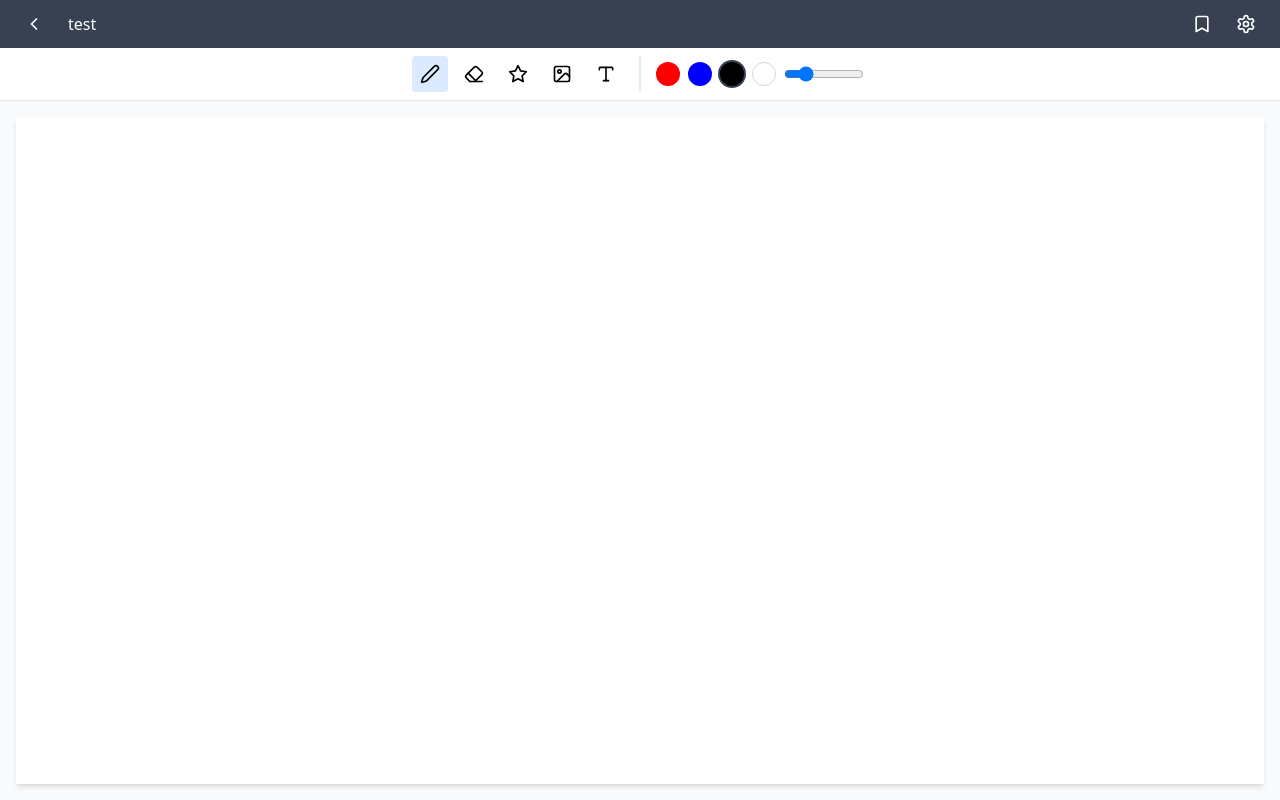
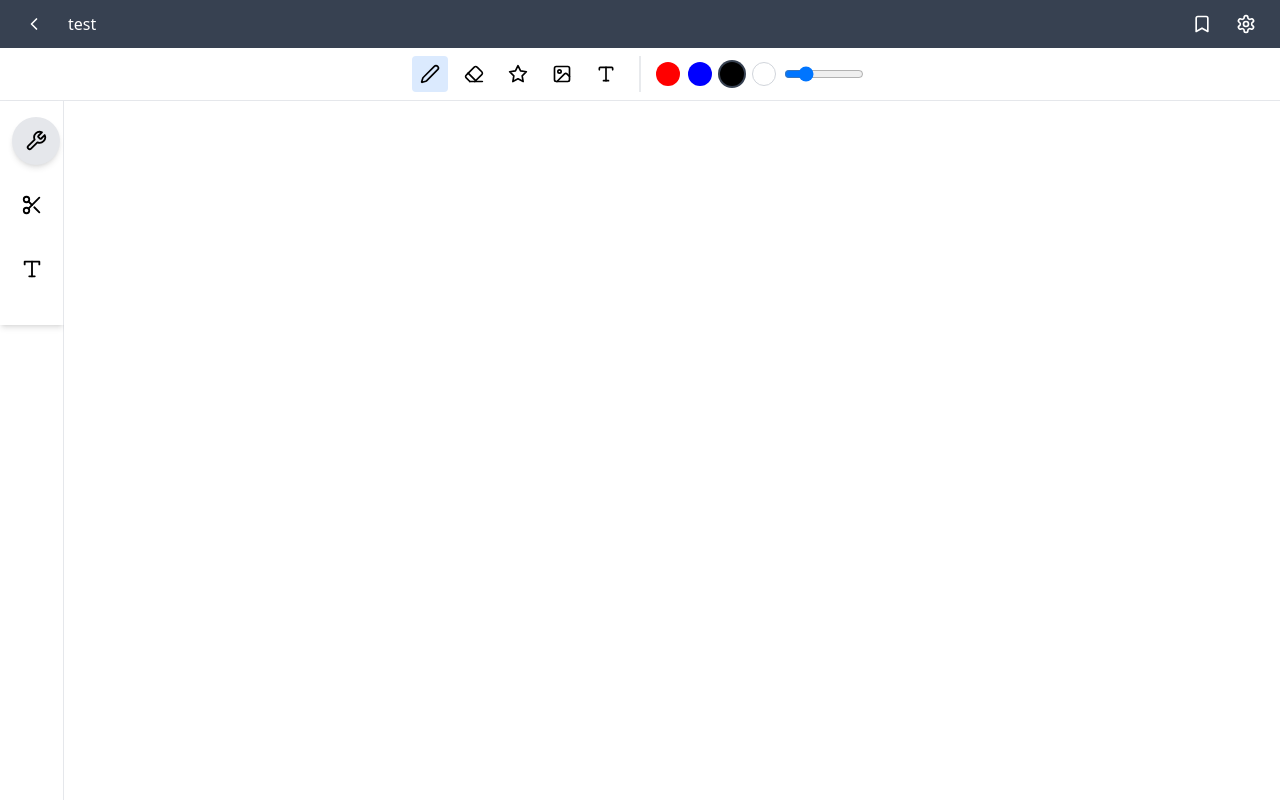
Before and after one commit to Gagam98/CustomDiary, a React (Vite) app: page /canvas in a window 1280 px wide. Built offline with nearby package versions, Linux system fonts and the light colour scheme.

Commit message:
사이드바 단순 연결

```diff
--- a/src/hooks/StickerPhysics.tsx
+++ b/src/hooks/StickerPhysics.tsx
@@ -1,12 +1,20 @@
 import { useEffect, useRef } from "react";
 import { Engine, Render, World, Bodies, Body } from "matter-js";
-import { FC } from "react";
+
+interface Shape {
+  id: string;
+  shape: string;
+  x: number;
+  y: number;
+  size: number;
+  color: string;
+}
 
 interface StickerPhysicsProps {
-  shapes: any[];
+  shapes: Shape[];
 }
 
-const StickerPhysics: FC<StickerPhysicsProps> = ({ shapes }) => {
+const StickerPhysics: React.FC<StickerPhysicsProps> = ({ shapes }) => {
   const canvasRef = useRef<HTMLDivElement>(null);
   const engineRef = useRef<Matter.Engine | null>(null);
   const renderRef = useRef<Matter.Render | null>(null);
@@ -15,47 +23,50 @@ const StickerPhysics: FC<StickerPhysicsProps> = ({ shapes }) => {
   useEffect(() => {
     if (!canvasRef.current) return;
 
-    const engine = Engine.create({
-      gravity: { x: 0, y: 1.5 }, // 중력 값 증가
-    });
+    const engine = Engine.create({ gravity: { x: 0, y: 1.5 } });
     engineRef.current = engine;
 
     const render = Render.create({
       element: canvasRef.current,
-      engine: engine,
+      engine,
       options: {
         width: canvasRef.current.clientWidth,
         height: canvasRef.current.clientHeight,
         wireframes: false,
         background: "transparent",
       },
-    }) as Matter.Render & { options: Required<Matter.IRendererOptions> };
+    });
+
     renderRef.current = render;
 
     const wallOptions = { isStatic: true, render: { visible: false } };
     const thickness = 50;
 
+    // ✅ undefined 방지 위해 옵션 대신 canvas 사이즈 사용
+    const width = render.canvas?.width || canvasRef.current.clientWidth;
+    const height = render.canvas?.height || canvasRef.current.clientHeight;
+
     const ground = Bodies.rectangle(
-      render.options.width / 2,
-      render.options.height + thickness / 2,
-      render.options.width + thickness * 2,
+      width / 2,
+      height + thickness / 2,
+      width + thickness * 2,
       thickness,
       wallOptions
     );
 
     const leftWall = Bodies.rectangle(
       -thickness / 2,
-      render.options.height / 2,
+      height / 2,
       thickness,
-      render.options.height + thickness * 2,
+      height + thickness * 2,
       wallOptions
     );
 
     const rightWall = Bodies.rectangle(
-      render.options.width + thickness / 2,
-      render.options.height / 2,
+      width + thickness / 2,
+      height / 2,
       thickness,
-      render.options.height + thickness * 2,
+      height + thickness * 2,
       wallOptions
     );
 
@@ -88,7 +99,6 @@ const StickerPhysics: FC<StickerPhysicsProps> = ({ shapes }) => {
 
     shapes.forEach((shape) => {
       if (!bodiesRef.current[shape.id]) {
-        let body;
         const options = {
           restitution: 0.7,
           friction: 0.02,
@@ -99,6 +109,7 @@ const StickerPhysics: FC<StickerPhysicsProps> = ({ shapes }) => {
           },
         };
 
+        let body: Body;
         switch (shape.shape) {
           case "circle":
             body = Bodies.circle(shape.x, shape.y, shape.size / 2, options);
@@ -116,8 +127,6 @@ const StickerPhysics: FC<StickerPhysicsProps> = ({ shapes }) => {
             body = Bodies.polygon(shape.x, shape.y, 3, shape.size / 2, options);
             break;
           case "heart":
-            body = Bodies.circle(shape.x, shape.y, shape.size / 2, options);
-            break;
           case "star":
             body = Bodies.polygon(shape.x, shape.y, 5, shape.size / 2, options);
             break;
@@ -126,10 +135,10 @@ const StickerPhysics: FC<StickerPhysicsProps> = ({ shapes }) => {
         }
 
         Body.setAngle(body, Math.random() * Math.PI * 2);
-        Body.setVelocity(body, { x: 0, y: 3 }); // 초기에 아래로 떨어지는 속도 부여
+        Body.setVelocity(body, { x: 0, y: 3 });
         Body.applyForce(body, body.position, {
           x: (Math.random() - 0.5) * 0.005,
-          y: 0.1, // 더 강한 아래 방향 힘 적용
+          y: 0.1,
         });
 
         bodiesRef.current[shape.id] = body;
@@ -147,7 +156,10 @@ const StickerPhysics: FC<StickerPhysicsProps> = ({ shapes }) => {
   }, [shapes]);
 
   return (
-    <div ref={canvasRef} className="absolute inset-0 pointer-events-none"></div>
+    <div
+      ref={canvasRef}
+      className="absolute inset-0 pointer-events-none z-10"
+    />
   );
 };
 
--- a/src/pages/Canvas/Index.tsx
+++ b/src/pages/Canvas/Index.tsx
@@ -1,30 +1,32 @@
 import { useRef, useState } from "react";
-import TopToolbar from "./TopToolbar";
+import TopToolbar, { Sticker } from "./TopToolbar";
 import CanvasContent from "./CanvasContent";
 import Sidebar from "./SideToolbar";
+import StickerPhysics from "../../hooks/StickerPhysics";
 
 const Index = () => {
-  const canvasRef = useRef<HTMLCanvasElement | null>(null); // ✅ null 허용
-  const [activeSideTool, setActiveSideTool] = useState("glue"); // ✅ 사이드툴 상태
+  const canvasRef = useRef<HTMLCanvasElement | null>(null);
+  const [activeSideTool, setActiveSideTool] = useState("glue");
+  const [stickers, setStickers] = useState<Sticker[]>([]);
 
   return (
     <div className="w-full h-screen flex flex-col">
-      {/* 상단 Toolbar */}
-      <div className="w-full">
-        <TopToolbar />
-      </div>
+      {/* 상단 툴바 */}
+      <TopToolbar
+        stickers={stickers}
+        setStickers={setStickers}
+        canvasRef={canvasRef}
+      />
 
-      {/* 메인 레이아웃: Sidebar + Canvas */}
-      <div className="flex flex-1 overflow-hidden bg-gray-100">
-        {/* 왼쪽 사이드바 */}
-        <div className="w-16">
+      {/* 사이드바 + 캔버스 영역 */}
+      <div className="flex flex-1 min-h-0">
+        <div className="w-16 bg-white border-r">
           <Sidebar
             activeSideTool={activeSideTool}
             setActiveSideTool={setActiveSideTool}
           />
         </div>
 
-        {/* 캔버스 영역 */}
         <div className="flex-1 relative bg-white">
           <CanvasContent
             handleUndo={() => console.log("Undo 실행")}
@@ -34,6 +36,7 @@ const Index = () => {
             ref={canvasRef}
             className="w-full h-full absolute top-0 left-0"
           />
+          <StickerPhysics shapes={stickers} />
         </div>
       </div>
     </div>
--- a/src/pages/Canvas/SideToolbar.tsx
+++ b/src/pages/Canvas/SideToolbar.tsx
@@ -1,11 +1,11 @@
 import { FiScissors, FiTool, FiType } from "react-icons/fi";
 
-interface SideStickbarProps {
+interface SideToolbarProps {
   activeSideTool: string;
   setActiveSideTool: (tool: string) => void;
 }
 
-const SideStickbar: React.FC<SideStickbarProps> = ({
+const SideToolbar: React.FC<SideToolbarProps> = ({
   activeSideTool,
   setActiveSideTool,
 }) => {
@@ -47,4 +47,4 @@ const SideStickbar: React.FC<SideStickbarProps> = ({
   );
 };
 
-export default SideStickbar;
+export default SideToolbar;
--- a/src/pages/Canvas/TopToolbar.tsx
+++ b/src/pages/Canvas/TopToolbar.tsx
@@ -1,8 +1,4 @@
-// ✅ TopToolbar.tsx 수정 요약
-// - Undo 버튼 제거됨
-// - 기타 도구 및 상태 관리 로직은 그대로 유지
-
-import { useState, useRef, ChangeEvent } from "react";
+import { useState, ChangeEvent, FC } from "react";
 import {
   ChevronLeft,
   Bookmark,
@@ -18,7 +14,7 @@ import EraserTool from "./tools/EraserTool";
 import StickerTool from "./tools/StickerTool";
 import TextTool from "./tools/TextTool";
 
-interface Sticker {
+export interface Sticker {
   id: string;
   shape: string;
   x: number;
@@ -27,15 +23,23 @@ interface Sticker {
   color: string;
 }
 
-const TopToolbar = () => {
+interface TopToolbarProps {
+  stickers: Sticker[];
+  setStickers: React.Dispatch<React.SetStateAction<Sticker[]>>;
+  canvasRef: React.RefObject<HTMLCanvasElement | null>;
+}
+
+const TopToolbar: FC<TopToolbarProps> = ({
+  stickers,
+  setStickers,
+  canvasRef,
+}) => {
   const [activeTool, setActiveTool] = useState<string>("pen");
   const [activeColor, setActiveColor] = useState<string>("#000000");
   const [eraserSize, setEraserSize] = useState<number>(10);
   const [lineWidth, setLineWidth] = useState<number>(3);
   const [history, setHistory] = useState<ImageData[]>([]);
-  const [stickers, setStickers] = useState<Sticker[]>([]);
 
-  const canvasRef = useRef<HTMLCanvasElement>(null);
   const colorOptions = ["#FF0000", "#0000FF", "#000000", "#FFFFFF"];
 
   const renderToolbar = () => (
@@ -132,7 +136,8 @@ const TopToolbar = () => {
   );
 
   return (
-    <div className="w-full h-screen flex flex-col">
+    <>
+      {/* 상단 네비게이션 바 */}
       <div className="w-full h-12 bg-gray-700 flex items-center px-4 justify-between">
         <div className="flex items-center">
           <button className="text-white p-2">
@@ -150,29 +155,12 @@ const TopToolbar = () => {
         </div>
       </div>
 
+      {/* 도구 선택 툴바 */}
       <div className="w-full bg-white border-b border-gray-200 p-2">
         {renderToolbar()}
       </div>
 
-      <div className="flex flex-1 overflow-hidden">
-        <div className="flex-1 bg-gray-50 flex justify-center items-center p-4">
-          <div className="w-full h-full bg-white shadow-md relative">
-            <canvas
-              ref={canvasRef}
-              className={`w-full h-full absolute top-0 left-0 ${
-                activeTool === "pen"
-                  ? "cursor-pen"
-                  : activeTool === "eraser"
-                  ? "cursor-cell"
-                  : activeTool === "text"
-                  ? "cursor-text"
-                  : "cursor-default"
-              }`}
-            />
-          </div>
-        </div>
-      </div>
-
+      {/* 툴 작동 로직 */}
       {activeTool === "pen" && (
         <PenTool
           activeTool={activeTool}
@@ -210,7 +198,7 @@ const TopToolbar = () => {
         />
       )}
       <TextTool activeTool={activeTool} canvasRef={canvasRef} />
-    </div>
+    </>
   );
 };
 
--- a/src/pages/Canvas/tools/StickerTool.tsx
+++ b/src/pages/Canvas/tools/StickerTool.tsx
@@ -31,6 +31,8 @@ const StickerTool: React.FC<StickerToolProps> = ({
   stickers,
   canvasRef,
 }) => {
+  const TOOLBAR_HEIGHT = 88;
+
   const selectSticker = (shape: string) => {
     if (!canvasRef.current) return;
     const rect = canvasRef.current.getBoundingClientRect();
@@ -38,7 +40,7 @@ const StickerTool: React.FC<StickerToolProps> = ({
       id: `sticker-${Date.now()}-${Math.random().toString(36).substring(2, 9)}`,
       shape,
       x: Math.random() * (rect.width * 0.8) + rect.width * 0.1,
-      y: Math.random() * (rect.height * 0.8) + rect.height * 0.1,
+      y: TOOLBAR_HEIGHT + Math.random() * (rect.height - TOOLBAR_HEIGHT - 100),
       size: Math.random() * 20 + 40,
       color: getRandomColor(),
     };
```
